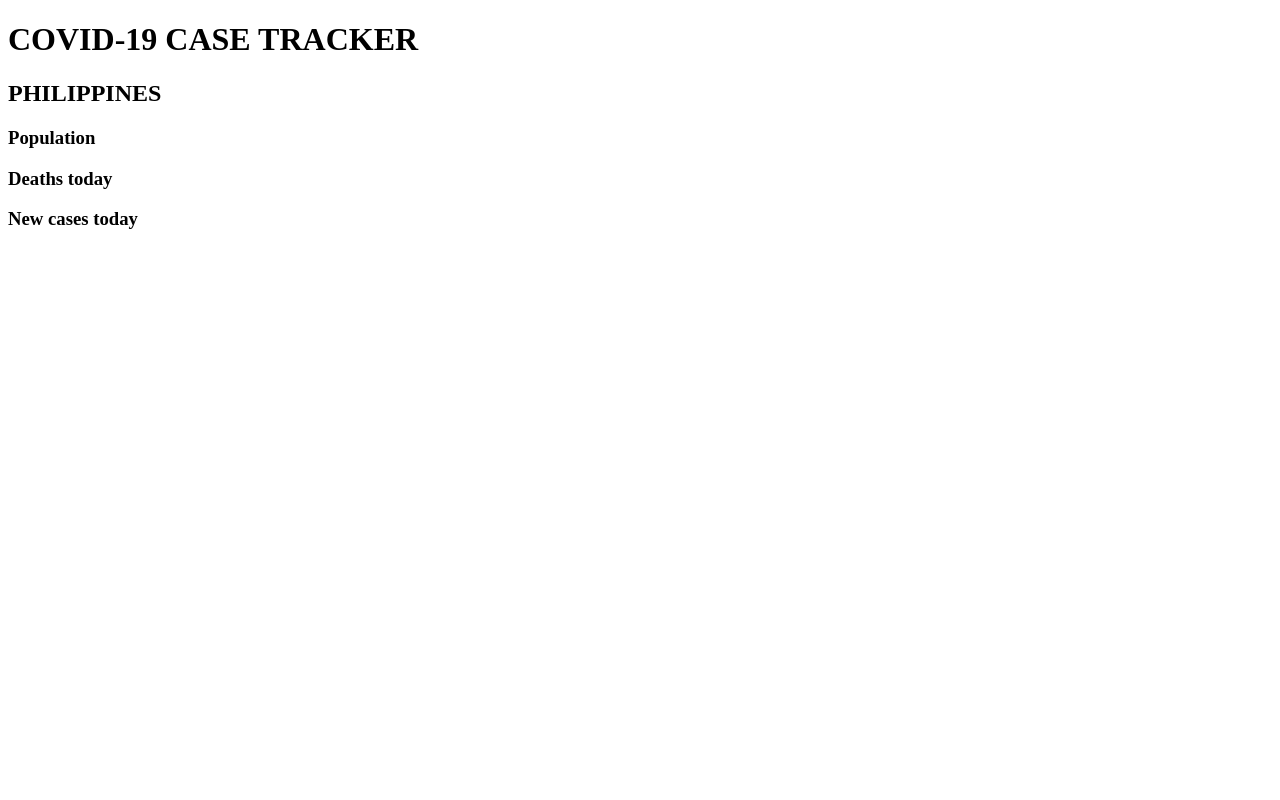
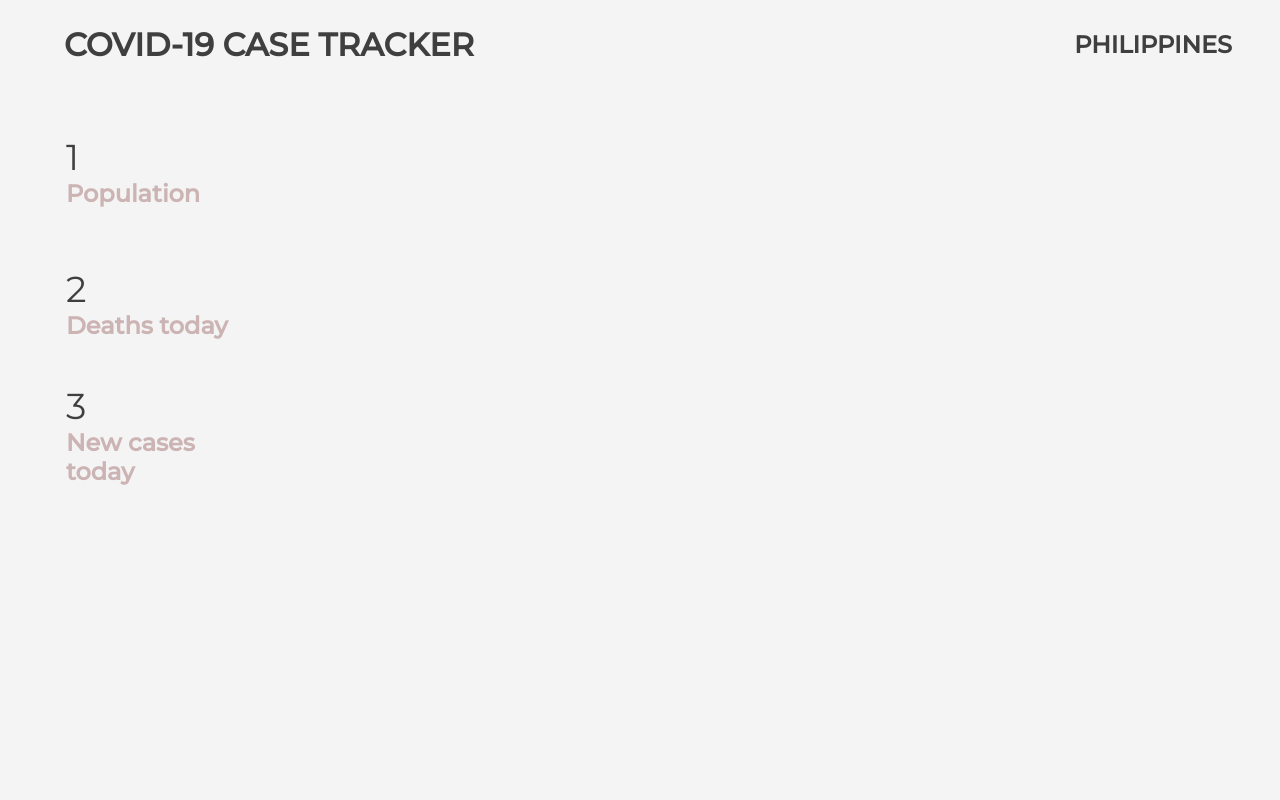
Before and after one commit to Aivblack/covid-dashboard-alt-v1.0, a plain HTML site: page index.html in a window 1280 px wide. Drawn offline with Linux system fonts and the light colour scheme.

Commit message:
Added CSS

```diff
--- a/index.html
+++ b/index.html
@@ -17,23 +17,28 @@
 
         <aside>
             <section class="cases">
-                <div class="population">
-                    <p id="population-count"></p>
+                <div class="population box">
+                    <p id="population-count">1</p>
                     <h3>Population</h3>
                 </div>
-                <div class="deaths-today">
-                    <p id="deaths-today-count"></p>
+                <div class="deaths-today box">
+                    <p id="deaths-today-count">2</p>
                     <h3>Deaths today</h3>
                 </div>
-                <div class="new-case-today">
-                    <p id="new-cases-today"></p>
+                <div class="new-case-today box">
+                    <p id="new-cases-today">3</p>
                     <h3>New cases today</h3>
                 </div>
             </section>
-            <canvas class="aside-graph"></canvas>
+
+            <section class="aside-canvas">
+                <canvas class="aside-graph"></canvas>
+            </section>
         </aside>
 
-        <canvas class="main-graph"></canvas>
+        <section class="main-canvas">
+            <canvas class="main-graph"></canvas>
+        </section>
     </main>
 
 
--- a/style.scss
+++ b/style.scss
@@ -0,0 +1,77 @@
+@import url('https://fonts.googleapis.com/css2?family=Montserrat:wght@300;400;500&display=swap');
+
+*{
+    margin: 0;
+    padding: 0;
+    box-sizing: border-box;
+    font-family: 'Montserrat', sans-serif;
+}
+
+.landing-page {
+    background-color: #F4F4F4;
+    height: 100vh;
+    display: grid;
+    grid-template-areas:
+        "header header"
+        "aside canvas";
+    grid-template-columns: 1fr 4fr;
+    grid-template-rows: .5fr 4fr;
+
+    header {
+        grid-area: header;
+        display: flex;
+        align-items: center;
+        justify-content: space-between;
+
+        h1 {
+            margin-left: 2em;
+            color: #3F3F3F;
+        }
+
+        h2 {
+            margin-right: 2em;
+            color: #3F3F3F;
+        }
+    }
+
+    aside {
+        grid-area: aside;
+        display: flex;
+        flex-direction: column;
+
+        .box {
+            height: 100px;
+            width: 200px;
+            display: flex;
+            flex-direction: column;
+            justify-content: center;
+            padding-left: 1em;
+
+            h3 {
+                color: #CDB4B4;
+                font-size: 24px;
+            }
+
+            p {
+                color: #3F3F3F;
+                font-size: 36px;
+            }
+        }
+
+        .cases {
+            flex-grow: 1;
+            display: flex;
+            flex-direction: column;
+            align-items: center;
+            justify-content: space-evenly;
+        }
+
+        .aside-canvas {
+            flex-grow: 1;
+        }
+    }
+
+    .main-canvas {
+        grid-area: canvas;
+    }
+}
```
Also changed, not shown: style.css, 1 other file.
